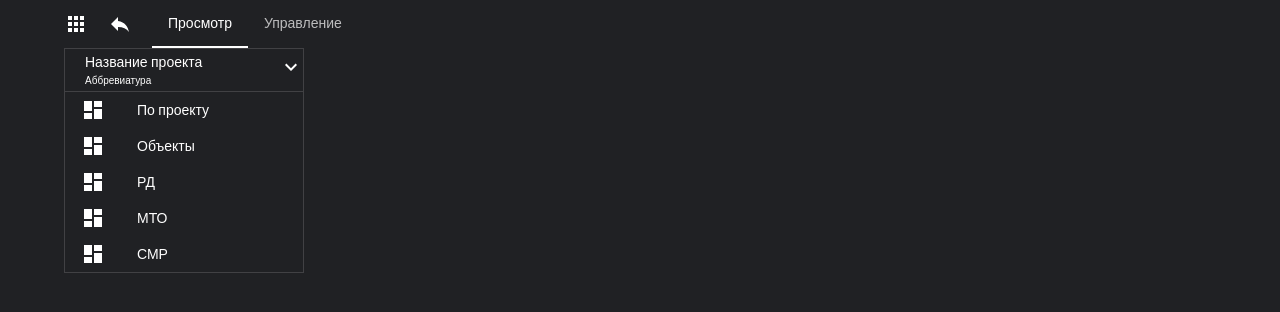
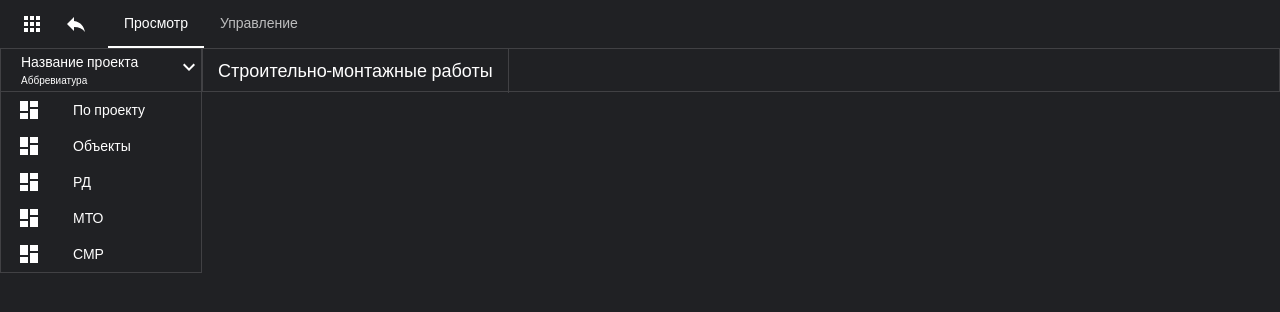
Before and after one commit to kostili-tec/seven-winds-task, a React (Vite) app: page / in a window 1280 px wide. Shown: the top 312 px of the page. Built offline with nearby package versions, Linux system fonts and the light colour scheme; a web font is replaced by a local one.

Commit message:
feat: work on table

```diff
--- a/src/components/Header/Header.tsx
+++ b/src/components/Header/Header.tsx
@@ -1,6 +1,6 @@
 import Tabs from '@mui/material/Tabs';
 import Tab from '@mui/material/Tab';
-import { Container } from '@mui/system';
+import { Box } from '@mui/system';
 import Stack from '@mui/material/Stack';
 import AppsIcon from '@mui/icons-material/Apps';
 import ReplyIcon from '@mui/icons-material/Reply';
@@ -14,7 +14,7 @@ export default function Header() {
   };
 
   return (
-    <Container>
+    <Box paddingX='20px'>
       <Stack direction='row' alignItems='center' gap='20px'>
         <AppsIcon fontSize='medium' color='secondary' />
         <ReplyIcon fontSize='medium' color='secondary' />
@@ -23,6 +23,6 @@ export default function Header() {
           <Tab label='Управление' />
         </Tabs>
       </Stack>
-    </Container>
+    </Box>
   );
 }
--- a/src/components/MainLayout/MainLayout.tsx
+++ b/src/components/MainLayout/MainLayout.tsx
@@ -1,10 +1,12 @@
-import { Container } from '@mui/system';
+import { Box } from '@mui/system';
 import Navbar from '../Navbar/Navbar';
+import Table from '../Table/Table';
 
 export default function MainLayout() {
   return (
-    <Container>
+    <Box display='flex' flexDirection='row' justifyContent='flex-start'>
       <Navbar />
-    </Container>
+      <Table />
+    </Box>
   );
 }
--- a/src/components/Navbar/Navbar.tsx
+++ b/src/components/Navbar/Navbar.tsx
@@ -4,7 +4,7 @@ import NavbarItems from './NavbarItems/NavbarItems';
 
 export default function Navbar() {
   return (
-    <Box>
+    <Box width={240}>
       <NavbarLabel />
       <NavbarItems />
     </Box>
--- /dev/null
+++ b/src/components/Table/Table.tsx
@@ -0,0 +1,10 @@
+import Container from '@mui/system/Container';
+import TableTab from './TableTab/TableTab';
+
+export default function Table() {
+  return (
+    <Container disableGutters>
+      <TableTab />
+    </Container>
+  );
+}
--- /dev/null
+++ b/src/components/Table/TableItems/TableItems.tsx
@@ -0,0 +1,5 @@
+export default function TableItems() {
+  return (
+    <div>TableItems</div>
+  )
+}
--- /dev/null
+++ b/src/components/Table/TableTab/TableTab.tsx
@@ -0,0 +1,14 @@
+import Grid from '@mui/material/Grid';
+import Typography from '@mui/material/Typography';
+
+export default function TableTab() {
+  return (
+    <Grid container height={44} border='1px solid' borderColor='#414144'>
+      <Grid item paddingX='15px' borderRight='1px solid' borderColor='#414144'>
+        <Typography variant='body1' fontSize='18px' lineHeight='44px'>
+          Строительно-монтажные работы
+        </Typography>
+      </Grid>
+    </Grid>
+  );
+}
```
